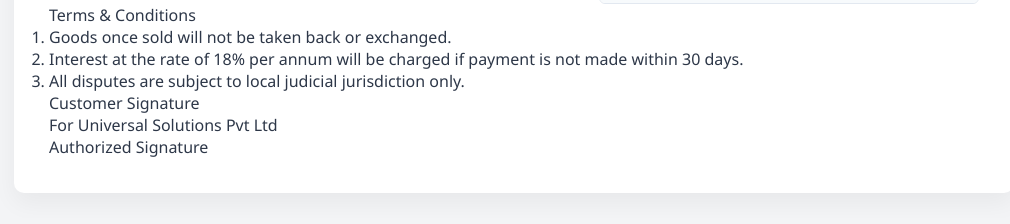
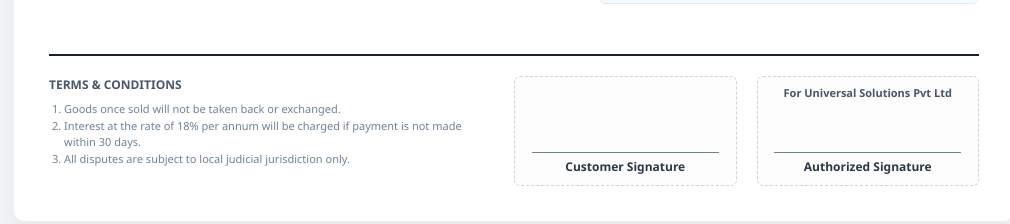
Before and after one commit to gohelbhavin78-ai/GST-Billing, a plain HTML site: page index.html in a window 1280 px wide. Shown: the part 1021-1245 px from the top of the page, without its empty margins (126-1136 px from the left). Drawn offline with Linux system fonts and the light colour scheme; no server answers.

Commit message:
Update style.css

```diff
--- a/style.css
+++ b/style.css
@@ -102,3 +102,62 @@
     td { border: 1px solid #cbd5e0 !important; padding: 6px 4px !important; }
     @page { size: A4 portrait; margin: 12mm; }
 }
+
+
+/* --- Document Footer & Signature Panels --- */
+.invoice-footer {
+    margin-top: 50px;
+    border-top: 2px solid #1a202c;
+    padding-top: 20px;
+}
+.footer-grid {
+    display: grid;
+    grid-template-columns: 2fr 1fr 1fr;
+    gap: 20px;
+}
+.footer-title {
+    font-size: 12px;
+    font-weight: 700;
+    text-transform: uppercase;
+    color: #4a5568;
+    margin-bottom: 8px;
+}
+.terms-list {
+    font-size: 11px;
+    color: #718096;
+    padding-left: 15px;
+    line-height: 1.5;
+}
+.signature-space {
+    display: flex;
+    flex-direction: column;
+    justify-content: flex-end;
+    align-items: center;
+    border: 1px dashed #cbd5e0;
+    border-radius: 6px;
+    height: 110px;
+    padding-bottom: 10px;
+    background: #fdfdfd;
+}
+.company-seal-tag {
+    font-size: 11px;
+    font-weight: 700;
+    color: #4a5568;
+    margin-top: 8px;
+    margin-bottom: auto;
+}
+.signature-line {
+    font-size: 12px;
+    font-weight: 600;
+    color: #2d3748;
+    border-top: 1px solid #718096;
+    width: 85%;
+    text-align: center;
+    padding-top: 5px;
+}
+
+/* Print Handling fixes for Footer alignment */
+@media print {
+    .invoice-footer { margin-top: 80px; page-break-inside: avoid; }
+    .signature-space { border: 1px solid #cbd5e0 !important; background: transparent !important; }
+}
```
